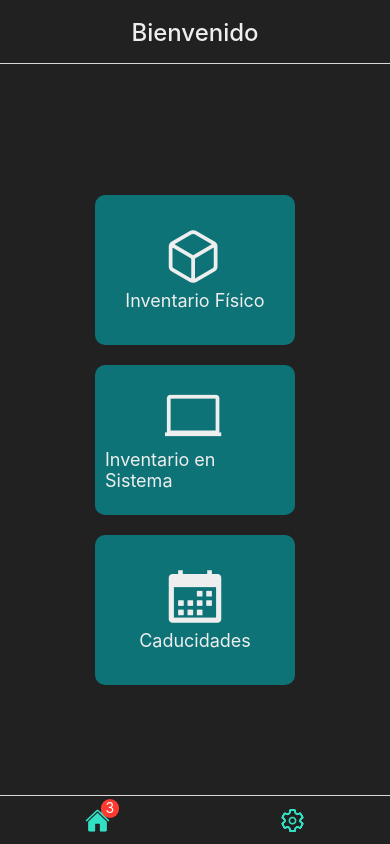
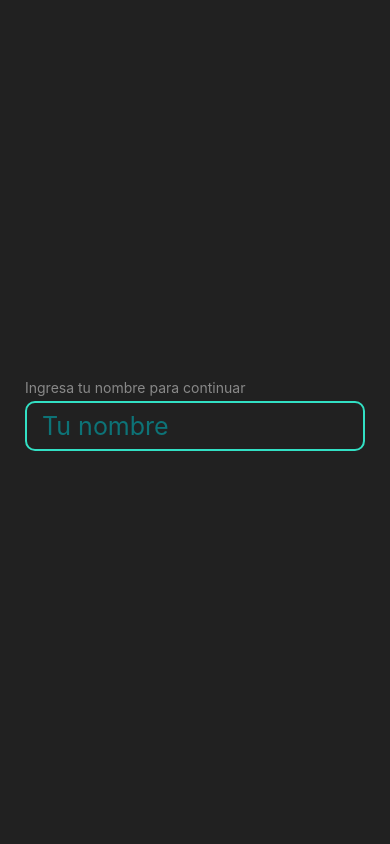
Before and after one commit to UriLP/App-Inventarios, a React Native app: screen /NuevoProducto in a window 390 px wide. Built offline with nearby package versions, Linux system fonts and the light colour scheme; no server answers; the database is empty.

Commit message:
Pruebas con async storage en el intro

```diff
--- a/App.js
+++ b/App.js
@@ -1,7 +1,20 @@
+import AsyncStorage from '@react-native-async-storage/async-storage'
+import { useEffect } from 'react'
 import { View } from 'react-native'
 import Main from './src/components/Main.jsx'
+import Intro from './src/pages/Intro.jsx'
 
 export default function App() {
-  return <Main />
+
+  const findUser = async () => {
+    const result = await AsyncStorage.getItem('user')
+    console.log(result);
+  }
+
+  useEffect(() => {
+    findUser()
+  }, [])
+
+  return <Intro />
 
 }
--- a/package.json
+++ b/package.json
@@ -14,6 +14,7 @@
     "@fortawesome/free-regular-svg-icons": "^6.2.0",
     "@fortawesome/free-solid-svg-icons": "^6.2.0",
     "@fortawesome/react-native-fontawesome": "^0.3.0",
+    "@react-native-async-storage/async-storage": "^1.17.10",
     "@react-navigation/bottom-tabs": "^6.3.3",
     "@react-navigation/native": "^6.0.12",
     "@react-navigation/stack": "^6.2.3",
--- a/src/components/Navigation.jsx
+++ b/src/components/Navigation.jsx
@@ -35,7 +35,7 @@ function MyStack () {
   return (
 
     <HomeStackNavigator.Navigator
-      initialRouteName="HomePage"
+      initialRouteName="Nuevo Producto"
       screenOptions={{
         headerMode: 'screen',
         cardStyle: { backgroundColor: theme.colors.bgPrimary }
--- /dev/null
+++ b/src/components/RoundIconBtn.jsx
@@ -0,0 +1,28 @@
+import { StyleSheet, Text, View } from 'react-native'
+import React from 'react'
+import theme from '../theme'
+import { AntDesign } from '@expo/vector-icons';
+
+const RoundIconBtn = ({ antIconName, size, color, style, onPress }) => {
+  return (
+    <AntDesign
+      name={ antIconName }
+      size={ size || 24 }
+      color={ color || theme.colors.active }
+      style={[ styles.icon, { ...style } ]}
+      onPress={ onPress }
+    />
+  )
+}
+
+export default RoundIconBtn
+
+const styles = StyleSheet.create({
+  icon: {
+    backgroundColor: theme.colors.bgSecondary,
+    padding: 15,
+    borderRadius: 50,
+    elevation: 5,
+
+  }
+})
--- a/src/components/TextInput.jsx
+++ b/src/components/TextInput.jsx
@@ -1,9 +1,9 @@
+import AsyncStorage from "@react-native-async-storage/async-storage";
 import { useState } from "react";
 import { Keyboard, StyleSheet, TextInput } from "react-native";
 import theme from "../theme";
 
 const Input = ({ children }) => {
-  const [isFocused, setIsFocused] = useState(false);
   return (
     <TextInput
       placeholder={ children.props.children }
--- a/src/firebase/api.js
+++ b/src/firebase/api.js
@@ -1,13 +1,13 @@
-import { addDoc, collection, doc, DocumentSnapshot, getDocs, updateDoc } from "firebase/firestore";
-import { db } from "./config";
+// import { addDoc, collection, doc, DocumentSnapshot, getDocs, updateDoc } from "firebase/firestore";
+// import { db } from "./config";
 
-const colMedi = collection(db, "medicinas");
+// const colMedi = collection(db, "medicinas");
 
-export const getAllMedicinas = async() => {
-    const respuesta = await getDocs(colMedi);
-    const allMedicinas = [];
-    respuesta.forEach( (medicina) => {
-        allMedicinas.push({...medicina.data(), id : medicina.id});
-    });
-    return allMedicinas;
-}
+// export const getAllMedicinas = async() => {
+//     const respuesta = await getDocs(colMedi);
+//     const allMedicinas = [];
+//     respuesta.forEach( (medicina) => {
+//         allMedicinas.push({...medicina.data(), id : medicina.id});
+//     });
+//     return allMedicinas;
+// }
--- a/src/firebase/config.js
+++ b/src/firebase/config.js
@@ -1,18 +1,18 @@
-// Import the functions you need from the SDKs you need
-import { initializeApp } from "firebase/app";
-import { getFirestore } from "firebase/firestore";
+// // Import the functions you need from the SDKs you need
+// import { initializeApp } from "firebase/app";
+// import { getFirestore } from "firebase/firestore";
 
-// Your web app's Firebase configuration
-const firebaseConfig = {
-  apiKey: "AIzaSyAxH4Y84ETOMGskwCj6IxXwYmLyrmySxuU",
-  authDomain: "app-inventarios-420f3.firebaseapp.com",
-  projectId: "app-inventarios-420f3",
-  storageBucket: "app-inventarios-420f3.appspot.com",
-  messagingSenderId: "830869238718",
-  appId: "1:830869238718:web:25fb05c453aac9c6e67fef",
-  measurementId: "G-ZD4FWHP384"
-};
+// // Your web app's Firebase configuration
+// const firebaseConfig = {
+//   apiKey: "AIzaSyAxH4Y84ETOMGskwCj6IxXwYmLyrmySxuU",
+//   authDomain: "app-inventarios-420f3.firebaseapp.com",
+//   projectId: "app-inventarios-420f3",
+//   storageBucket: "app-inventarios-420f3.appspot.com",
+//   messagingSenderId: "830869238718",
+//   appId: "1:830869238718:web:25fb05c453aac9c6e67fef",
+//   measurementId: "G-ZD4FWHP384"
+// };
 
-// Initialize Firebase
-initializeApp(firebaseConfig);
-export const db = getFirestore();
+// // Initialize Firebase
+// initializeApp(firebaseConfig);
+// export const db = getFirestore();
--- a/src/pages/HomePage.jsx
+++ b/src/pages/HomePage.jsx
@@ -11,12 +11,12 @@ import { getAllMedicinas } from "../firebase/api";
 
 const Home = () => {
 
-  const cargarMedicinas = async() => {
-    const respuesta = await getAllMedicinas();
-    console.table(respuesta);
-  }
+  // const cargarMedicinas = async() => {
+  //   const respuesta = await getAllMedicinas();
+  //   console.table(respuesta);
+  // }
 
-  cargarMedicinas();
+  // cargarMedicinas();
 
   const navigation = useNavigation()
 
--- /dev/null
+++ b/src/pages/Intro.jsx
@@ -0,0 +1,73 @@
+import { Dimensions, StatusBar, StyleSheet, Text, View } from 'react-native'
+import React, { useState } from 'react'
+import { TextInput } from 'react-native-gesture-handler'
+import theme from '../theme'
+import RoundIconBtn from '../components/RoundIconBtn'
+import AsyncStorage from '@react-native-async-storage/async-storage'
+
+const Intro = () => {
+
+  const [ name, setName ] = useState('')
+
+  const handleOnChangeText = text => setName( text )
+
+  const handleSubmit = async () => {
+    const user = { name : name }
+    await AsyncStorage.setItem('user', JSON.stringify(user))
+  }
+
+  return (
+    <>
+      <StatusBar hidden />
+      <View style={ styles.container }>
+        <Text style={ styles.textLabel } >Ingresa tu nombre para continuar</Text>
+        <TextInput
+          placeholder='Tu nombre'
+          placeholderTextColor={ theme.colors.bgSecondary }
+          style={ styles.textInput }
+          value={ name }
+          onChangeText={ handleOnChangeText }
+        />
+        { name.trim().length >= 3 ? (
+            <RoundIconBtn antIconName='arrowright' onPress={ handleSubmit } />
+          ) : null
+        }
+
+      </View>
+    </>
+  )
+}
+
+export default Intro
+
+const width = Dimensions.get('window').width - 50
+
+const styles = StyleSheet.create({
+  container: {
+    flex: 1,
+    justifyContent: "center",
+    alignItems: "center",
+    backgroundColor: theme.colors.bgPrimary,
+
+  },
+  textInput: {
+    borderWidth: 2,
+    borderColor: theme.colors.active,
+    width,
+    height: 50,
+    borderRadius: 10,
+    paddingLeft: 15,
+    fontSize: 25,
+    color: theme.colors.active,
+    marginBottom: 15,
+
+  },
+  textLabel: {
+    color: theme.colors.textColor,
+    alignSelf: "flex-start",
+    paddingLeft: 25,
+    marginBottom: 5,
+    opacity: 0.5,
+
+  }
+})
--- a/src/pages/NuevoProductoPage.jsx
+++ b/src/pages/NuevoProductoPage.jsx
@@ -1,19 +1,41 @@
-import React from "react";
-import { View, Text, StyleSheet, TouchableOpacity, TextInput, Button } from "react-native";
+import React, { useState } from "react";
+import { View, Text, StyleSheet, TouchableOpacity, TextInput, Button, Dimensions } from "react-native";
 import Input from "../components/TextInput";
 import theme from "../theme";
 import Ionicons from 'react-native-vector-icons/Ionicons';
 import { useNavigation } from "@react-navigation/native";
 import ButtonForm from "../components/Button";
+import AsyncStorage from '@react-native-async-storage/async-storage';
 
 const NuevoProductoPage = () => {
 
-  const navigation = useNavigation()
+  const [textInputValue, setTextInputValue] = useState('');
+  const [value, setValue] = useState('');
+  const [user, setUser] = useState('');
+
+  const saveValue = () => {
+    if (textInputValue && user) {
+      AsyncStorage.setItem('key1', textInputValue)
+      AsyncStorage.setItem('key2', user)
+      setTextInputValue('');
+      setUser('');
+      alert('Data saved')
+    } else {
+      alert('Please fill data')
+    }
+  }
+
+  const getValue = () => {
+    AsyncStorage.getItem('key1', 'key2')
+      .then((value) => {
+        setValue(value)
+      })
+  }
 
   return (
     <View style={ styles.container }>
 
-     <View style={ styles.containerInput } >
+     {/* <View style={ styles.containerInput } >
         <Text style={ styles.nombreInput } >Categoría</Text>
         <Input style={ styles.input } >
           <Text>Bebidas, Botanas...</Text>
@@ -46,17 +68,45 @@ const NuevoProductoPage = () => {
         <Input style={ styles.input } >
           <Text>0123456789</Text>
         </Input>
-      </View>
+      </View> */}
 
-      <ButtonForm />
+      {/* <ButtonForm /> */}
 
+      <TextInput
+        style={ styles.input }
+        value={ textInputValue }
+        onChangeText={ (data) => setTextInputValue(data) }
+      />
+       <TextInput
+        style={ styles.input }
+        value={ user }
+        onChangeText={ (data) => setUser(data) }
+      />
+
+      <TouchableOpacity
+        onPress={ saveValue }
+        style={ styles.buttonGuardar }
+      >
+        <Text style={ styles.nombreButton}>Save Value</Text>
+      </TouchableOpacity>
+
+      <TouchableOpacity
+        onPress={ getValue }
+        style={ styles.buttonGuardar }
+      >
+        <Text style={ styles.nombreButton}>Get Value</Text>
+      </TouchableOpacity>
+
+      <Text style={ styles.nombreButton }>
+        { value }
+      </Text>
 
     </View>
   )
 }
 
 
-
+const width = Dimensions.get('window').width - 50;
 
 const styles = StyleSheet.create({
   container: {
@@ -66,7 +116,8 @@ const styles = StyleSheet.create({
     marginHorizontal: "auto",
     marginTop: 15,
     // flexDirection: "row",
-    alignItems: "center"
+    alignItems: "center",
+    height: "100%"
   },
   titulo: {
     fontSize: theme.fontSizes.subHeadingSize,
@@ -75,15 +126,17 @@ const styles = StyleSheet.create({
     color: theme.colors.textColor
   },
   containerInput: {
-    marginVertical: 10
+    marginVertical: 2
   },
   input: {
     borderColor: theme.colors.active,
     borderWidth: 1,
     padding: 10,
-    marginLeft: 15,
-    width: 300,
+    margin: 15,
+    width,
     color: theme.colors.active,
+    borderRadius: 5
+
   },
   nombreInput: {
     fontSize: theme.fontSizes.formSize,
```
Also changed, not shown: src/components/Button.jsx (+43 -8 lines), 1 other file (tests, documents, lock files or other folders).
